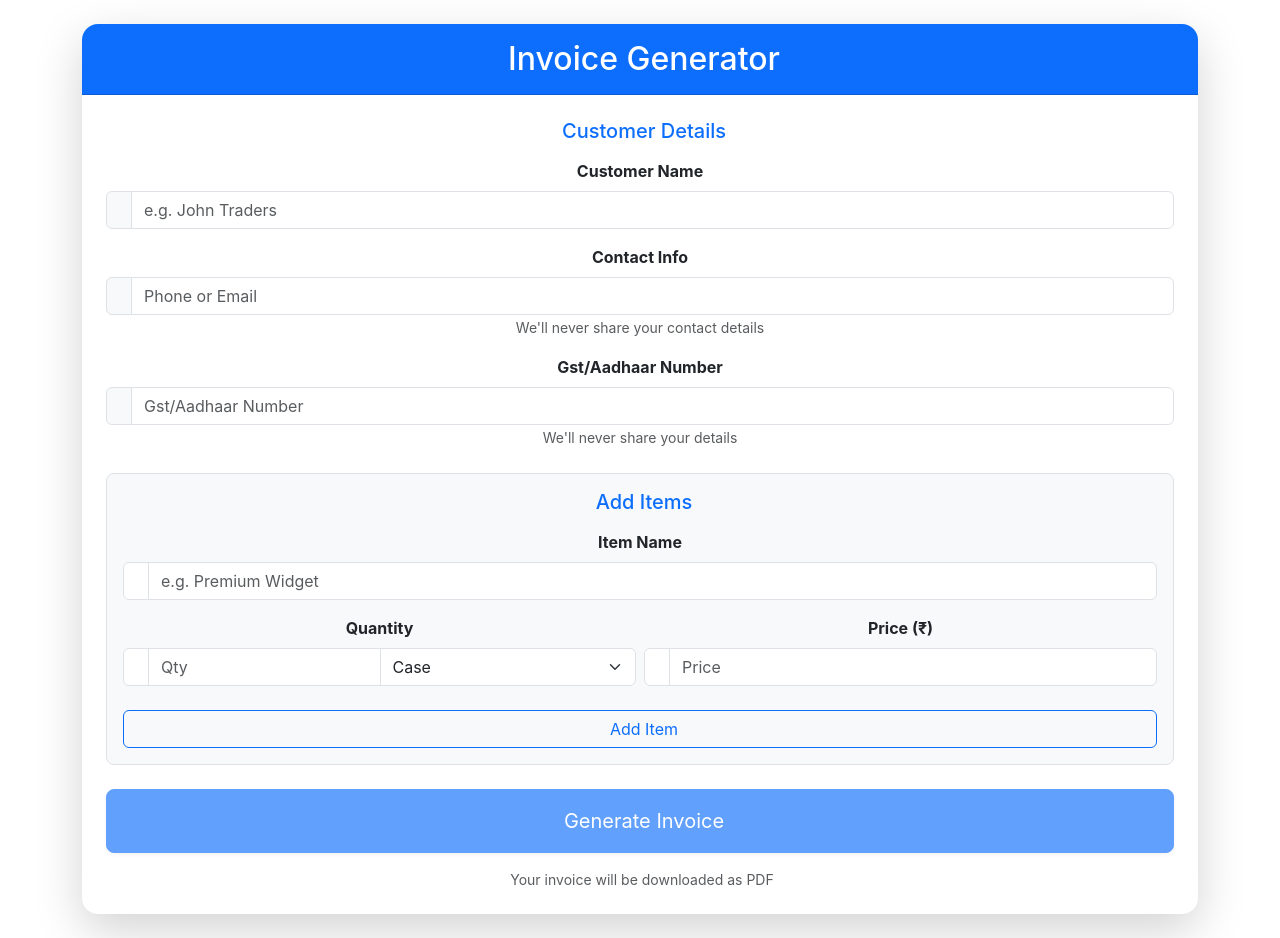
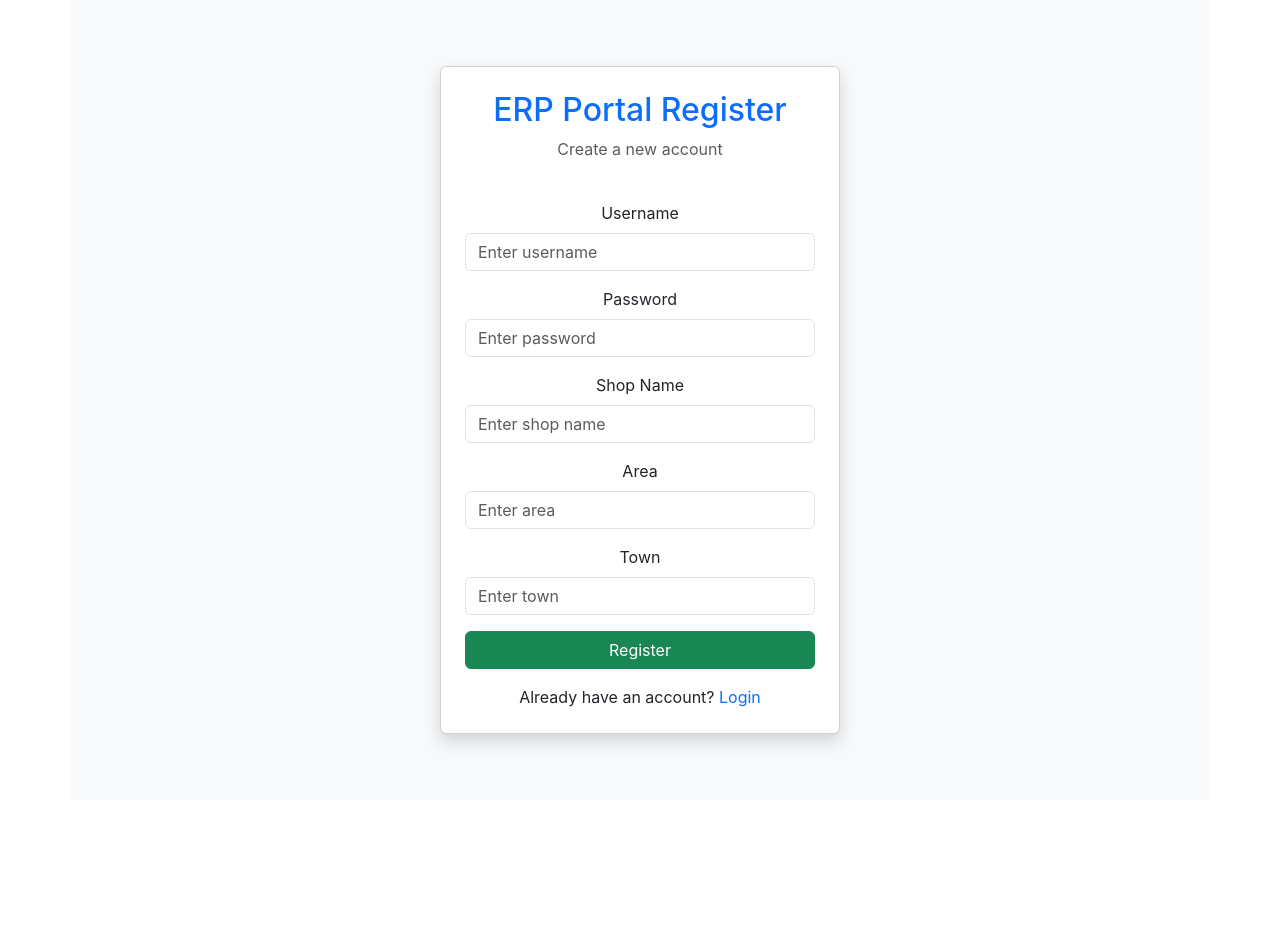
Before and after one commit to Rohithvvs/NEWERP, a React (Create React App) app: page /Register in a window 1280 px wide. After the commit the page ends 800 px from the top, so only its background shows below. Built offline with nearby package versions, Linux system fonts and the light colour scheme.

Commit message:
login and Register
login and Register intergrattion with api

```diff
--- a/package.json
+++ b/package.json
@@ -7,10 +7,12 @@
     "@testing-library/jest-dom": "^6.6.3",
     "@testing-library/react": "^16.3.0",
     "@testing-library/user-event": "^13.5.0",
+    "axios": "^1.10.0",
     "jspdf": "^3.0.1",
     "jspdf-autotable": "^5.0.2",
     "react": "^19.1.0",
     "react-dom": "^19.1.0",
+    "react-router-dom": "^7.7.0",
     "react-scripts": "5.0.1",
     "web-vitals": "^2.1.4"
   },
--- a/src/App.js
+++ b/src/App.js
@@ -1,10 +1,21 @@
 import logo from './logo.svg';
 import './App.css';
 import Invoiceform from './InvoiceForm';
+import Register from './Login/Register';
+import Login from './Login/Login';
+import { BrowserRouter, Routes, Route } from "react-router-dom";
+
 function App() {
   return (
     <div className="App">
-      <Invoiceform/>
+    <BrowserRouter>
+      <Routes>
+        <Route path="/" element={<Login />} />
+        <Route path="/Register" element={<Register/>} />
+                <Route path="/Invoiceform" element={<Invoiceform/>} />
+      </Routes>
+    </BrowserRouter>
+
     </div>
   );
 }
--- /dev/null
+++ b/src/Login/Login.js
@@ -0,0 +1,87 @@
+import { useState } from "react";
+import { login, saveToken } from "../services/AuthService";
+import { useNavigate } from "react-router-dom";
+
+const Login = () => {
+    const navigate = useNavigate();
+  const [formData, setFormData] = useState({ Username: "", PasswordHash: "" });
+  const [error, setError] = useState("");
+
+  const handleChange = (e) =>
+    setFormData({ ...formData, [e.target.name]: e.target.value });
+
+  const handleSubmit = async (e) => {
+    e.preventDefault();
+
+    try {
+      const res = await login(formData);
+      saveToken(res.data.token); // Save JWT
+      alert("Login successful!");
+navigate("/InvoiceForm");
+
+    } catch (err) {
+      setError("Invalid credentials");
+    }
+  };
+
+  return (
+   <div className="container d-flex justify-content-center align-items-center min-vh-100 bg-light">
+  <div className="card shadow p-4" style={{ maxWidth: '400px', width: '100%' }}>
+    <div className="text-center mb-4">
+      <h2 className="text-primary">ERP Portal Login</h2>
+      <p className="text-muted">Please enter your credentials</p>
+    </div>
+
+    {error && <div className="alert alert-danger">{error}</div>}
+
+    <form onSubmit={handleSubmit}>
+      <div className="mb-3">
+        <label htmlFor="text" className="form-label">Username address</label>
+        <input
+          type="text"
+          name="Username"
+          className="form-control"
+          id="Username"
+          placeholder="Enter Username"
+          onChange={handleChange}
+          required
+        />
+      </div>
+
+      <div className="mb-3">
+        <label htmlFor="PasswordHash" className="form-label">PasswordHash</label>
+        <input
+          type="PasswordHash"
+          name="PasswordHash"
+          className="form-control"
+          id="PasswordHash"
+          placeholder="Enter PasswordHash"
+          onChange={handleChange}
+          required
+        />
+      </div>
+
+      <div className="d-flex justify-content-between align-items-center mb-3">
+        <div className="form-check">
+          <input type="checkbox" className="form-check-input" id="rememberMe" />
+          <label className="form-check-label" htmlFor="rememberMe">Remember me</label>
+        </div>
+        <a href="/forgot-PasswordHash" className="text-decoration-none">Forgot PasswordHash?</a>
+      </div>
+
+      <button type="submit" className="btn btn-primary w-100">Login</button>
+    </form>
+
+    <div className="text-center mt-3">
+      <p className="mb-0">
+        Don’t have an account?{" "}
+        <a href="/Register" className="text-primary text-decoration-none">Register</a>
+      </p>
+    </div>
+  </div>
+</div>
+
+  );
+};
+
+export default Login;
--- /dev/null
+++ b/src/Login/Register.js
@@ -0,0 +1,132 @@
+import { useRef, useState } from "react";
+import { Registation } from "../services/AuthService";
+import { Link, useNavigate } from "react-router-dom";
+
+const Register = () => {
+  const [success, setSuccess] = useState("");
+  const [error, setError] = useState("");
+
+  const Usernameref = useRef();
+  const Passwordref = useRef();
+  const ShopNameref = useRef();
+  const Arearef = useRef();
+  const Townref = useRef();
+
+  const navigate = useNavigate();
+
+  const handleSubmit = async (e) => {
+    e.preventDefault();
+
+    const Username = Usernameref.current.value;
+    const Password = Passwordref.current.value;
+    const ShopName = ShopNameref.current.value;
+    const Area = Arearef.current.value;
+    const Town = Townref.current.value;
+
+    const data = {
+      username: Username,
+      PasswordHash: Password,
+      shopName: ShopName,
+      area: Area,
+      town: Town,
+    };
+
+    try {
+      const res = await Registation(data);
+      if (res.data) {
+
+        setSuccess("Registration successful!");
+        setError("");
+        setTimeout(() => navigate("/"), 1500); // redirect to login
+      }
+    } catch (err) {
+      setError("Registration failed. Please try again.");
+      setSuccess("");
+    }
+  };
+
+  return (
+    <div className="container d-flex justify-content-center align-items-center min-vh-100 bg-light">
+  <div className="card shadow p-4" style={{ maxWidth: '400px', width: '100%' }}>
+    <div className="text-center mb-4">
+      <h2 className="text-primary">ERP Portal Register</h2>
+      <p className="text-muted">Create a new account</p>
+    </div>
+
+    {success && <div className="alert alert-success">{success}</div>}
+    {error && <div className="alert alert-danger">{error}</div>}
+
+    <form onSubmit={handleSubmit}>
+      <div className="mb-3">
+        <label htmlFor="Username" className="form-label">Username</label>
+        <input
+          ref={Usernameref}
+          type="text"
+          className="form-control"
+          id="Username"
+          placeholder="Enter username"
+          required
+        />
+      </div>
+
+      <div className="mb-3">
+        <label htmlFor="Password" className="form-label">Password</label>
+        <input
+          ref={Passwordref}
+          type="password"
+          className="form-control"
+          id="Password"
+          placeholder="Enter password"
+          required
+        />
+      </div>
+
+      <div className="mb-3">
+        <label htmlFor="ShopName" className="form-label">Shop Name</label>
+        <input
+          ref={ShopNameref}
+          type="text"
+          className="form-control"
+          id="ShopName"
+          placeholder="Enter shop name"
+        />
+      </div>
+
+      <div className="mb-3">
+        <label htmlFor="Area" className="form-label">Area</label>
+        <input
+          ref={Arearef}
+          type="text"
+          className="form-control"
+          id="Area"
+          placeholder="Enter area"
+        />
+      </div>
+
+      <div className="mb-3">
+        <label htmlFor="Town" className="form-label">Town</label>
+        <input
+          ref={Townref}
+          type="text"
+          className="form-control"
+          id="Town"
+          placeholder="Enter town"
+        />
+      </div>
+
+      <button type="submit" className="btn btn-success w-100">Register</button>
+    </form>
+
+    <div className="text-center mt-3">
+      <p className="mb-0">
+        Already have an account?{" "}
+        <a href="/" className="text-primary text-decoration-none">Login</a>
+      </p>
+    </div>
+  </div>
+</div>
+
+  );
+};
+
+export default Register;
--- /dev/null
+++ b/src/services/AuthService.js
@@ -0,0 +1,29 @@
+// src/services/AuthService.js
+import axios from "axios";
+
+const API_URL = "https://localhost:7085/api/Auth"; // Change this
+
+export const Registation = (data) => {
+  return axios.post(`${API_URL}/register`, data);
+};
+
+export const login = (data) => {
+  console.log("auth",data);
+  return axios.post(`${API_URL}/login`, data,{
+    headers: {
+      'Content-Type': 'application/json',
+    },
+  });
+};
+
+export const saveToken = (token) => {
+  localStorage.setItem("jwtToken", token);
+};
+
+export const getToken = () => {
+  return localStorage.getItem("jwtToken");
+};
+
+export const logout = () => {
+  localStorage.removeItem("jwtToken");
+};
```
Also changed, not shown: 1 other file (tests, documents, lock files or other folders).
